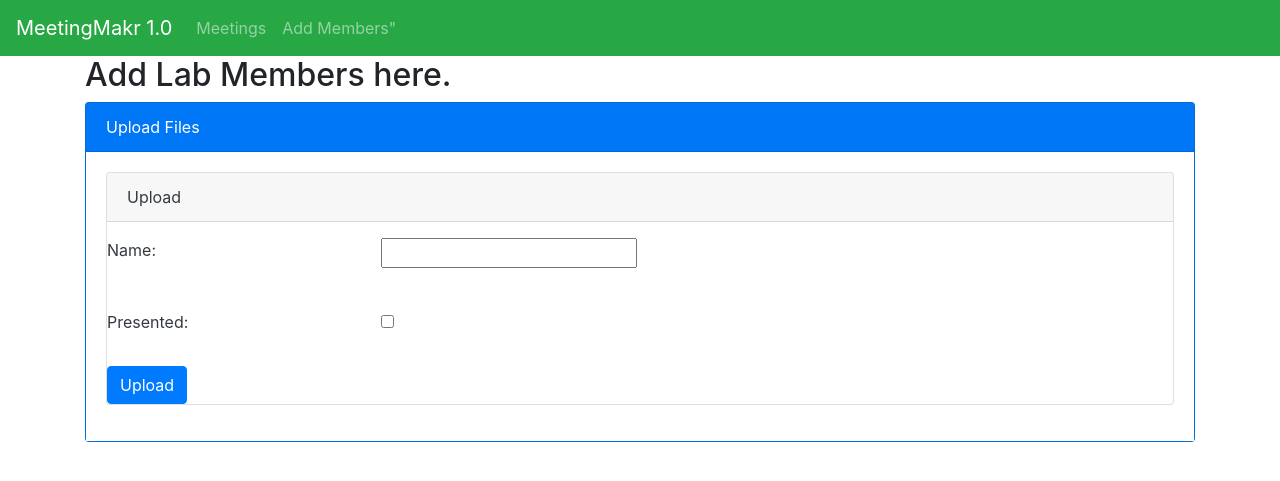
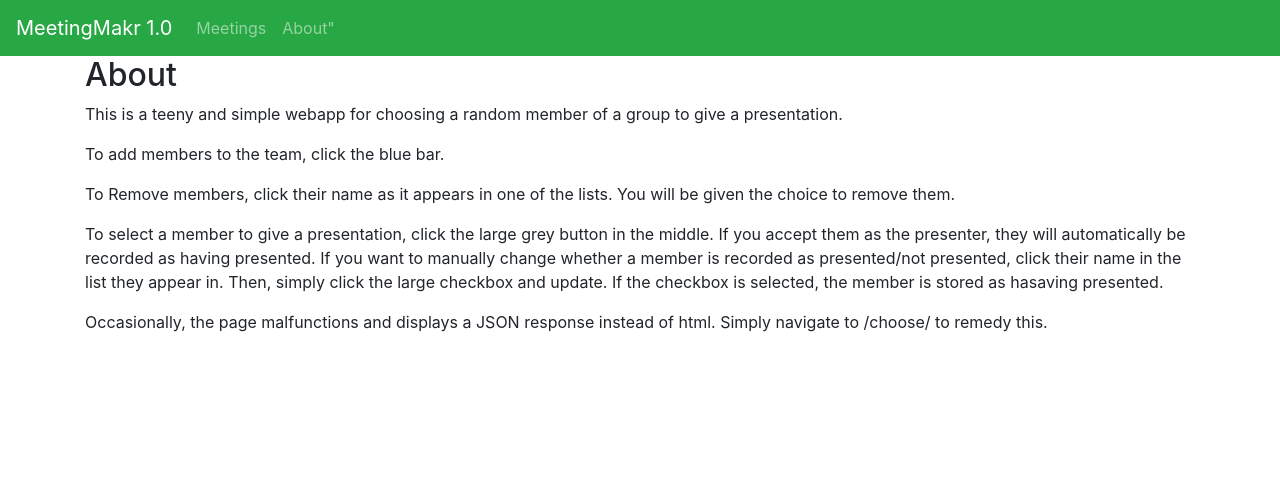
Before and after one commit to alexmanuele/MeetingMakr, a Django app: page /choose/create/ in a window 1280 px wide. Shown: the top 481 px of the page. Run offline with Django 3.2, Linux system fonts and the light colour scheme; some libraries are stand-ins or nearby versions.

Commit message:
Major revisions since last commit. Full CRUD now in place.

```diff
--- a/choose/templates/create.html
+++ b/choose/templates/create.html
@@ -1,34 +1,20 @@
 {% extends 'base.html' %}
 
 {% block body %}
-<h2>Add Lab Members here.</h2>
-<div class="card text-white bg-primary mb-3">
-  <div class="card-header">
-    <div class="card-title mb-0">Upload Files</div>
-  </div>
-  <div class="card-body text-dark bg-white">
-    <div class="formsets default-padding card bg-default mb-3">
-      <div class="card-header">
-        <div class="card-title mb-0"><span>Upload</span>
-        </div>
-      </div>
-    <form action="/choose/create/" method="post">
-    {% csrf_token %}
-    {% for field in form %}
-    <div class="row form-group pt-3">
-      <label class="control-label col-md-3 required">{{ field.label_tag }}</label>
-      <div class="field col-md-7">
-        {{ field }}
-      </div>
-    </div>
-    {% endfor %}
-    <button type="submit" class="btn btn-primary">Upload</button>
-    </form>
-  </div>
+<h2>About</h2>
+<div>
+  <p> This is a teeny and simple webapp for choosing a random member of a group to
+      give a presentation. </p>
+  <p> To add members to the team, click the blue bar. </p>
+  <p> To Remove members, click their name as it appears in one of the lists. You
+    will be given the choice to remove them. </p>
+  <p> To select a member to give a presentation, click the large grey button in
+    the middle. If you accept them as the presenter, they will automatically be
+    recorded as having presented. If you want to manually change whether a member
+    is recorded as presented/not presented, click their name in the list they
+    appear in. Then, simply click the large checkbox and update. If the checkbox
+    is selected, the member is stored as hasaving presented.</p>
+  <p> Occasionally, the page malfunctions and displays a JSON response instead
+     of html. Simply navigate to /choose/ to remedy this.</p>
 </div>
-</div>
-
-{% if added %}
-  <br><p>Added {{ added }} successfully.
-{% endif %}
 {% endblock %}
--- a/choose/templates/header.html
+++ b/choose/templates/header.html
@@ -12,7 +12,7 @@
         <a class="nav-link" href="/choose/">Meetings</a>
       </li>
       <li id="addmembers" class="nav-item">
-        <a class="nav-link" href="/choose/create">Add Members"</a>
+        <a class="nav-link" href="/choose/create">About"</a>
       </li>
     </ul>
   </div>
--- a/choose/templates/partial_person_create.html
+++ b/choose/templates/partial_person_create.html
@@ -11,6 +11,6 @@
   </div>
   <div class="modal-footer">
     <button type="button" class="btn btn-default" data-dismiss="modal">Close</button>
-    <button type="submit" class="btn btn-primary">Add member</button>
+  <button type="submit" class="js-form-submit btn btn-primary">Add Member</button>
   </div>
 </form>
--- a/choose/templates/partial_person_update.html
+++ b/choose/templates/partial_person_update.html
@@ -11,6 +11,7 @@
   </div>
   <div class="modal-footer">
     <button type="button" class="btn btn-default" data-dismiss="modal">Close</button>
-    <button type="submit" class="js-update-person-form btn btn-primary">Update Person</button>
+    <a  href="{% url 'person_delete' form.instance.pk %}" type="button" class="btn btn-danger js-delete-person">Delete Member</a>
+    <button type="submit" class="js-form-submit btn btn-primary">Update Person</button>
   </div>
 </form>
--- a/choose/urls.py
+++ b/choose/urls.py
@@ -6,6 +6,8 @@ urlpatterns = [
     path('', views.MeetingMaker.as_view(), name='index'),
     path('create/', views.CreatePerson.as_view(), name='create'),
     path('select/', views.select, name="select"),
+    path('personcreate/', views.person_create, name='person_create'),
     re_path(r'^(?P<pk>\d+)/update/$', views.person_update, name='person_update'),
-    re_path(r'^(?P<pk>\d+)/present/$', views.person_present, name='person_present')
+    re_path(r'^(?P<pk>\d+)/present/$', views.person_present, name='person_present'),
+    re_path(r'^(?P<pk>\d+)/delete/$', views.person_delete, name='person_delete'),
 ]
--- a/choose/views.py
+++ b/choose/views.py
@@ -80,6 +80,27 @@ def person_present(request, pk):
     done = Person.objects.filter(presented=True)
     return render(request, "meetings.html", context={'potential': togo, 'done': done})
 
+def person_create(request):
+    if request.method == "POST":
+        form = NewPersonForm(request.POST)
+    else:
+        form = NewPersonForm()
+    return save_person_form(request, form, 'partial_person_create.html')
+
+def person_delete(request, pk):
+    person = get_object_or_404(Person, pk=pk)
+    data = dict()
+#    if request.method == 'POST':
+    person.delete()
+    data['form_is_valid'] = True
+    togo = Person.objects.filter(presented=False)
+    done = Person.objects.filter(presented=True)
+    data['html_person_list'] = render_to_string('partial_person_list.html',
+                                        {'potential': togo, 'done': done})
+    return render(request, 'meetings.html',  context={'potential': togo, 'done': done})
+
+
+
 class MeetingMaker(TemplateView):
     template_name="meetings.html"
     choice = None
@@ -87,42 +108,3 @@ class MeetingMaker(TemplateView):
         togo = Person.objects.filter(presented=False)
         done = Person.objects.filter(presented=True)
         return render(self.request, self.template_name, context={'potential': togo, 'done': done})
-
-"""
-    def get(self, request):
-        togo = Person.objects.filter(presented=False)
-        done = Person.objects.filter(presented=True)
-        #self.refresh_qs()
-        return render(self.request, self.template_name, context={'potential': togo, 'done': done})
-
-    def post(self, request):
-        if 'generate' in request.POST:
-            togo = Person.objects.filter(presented=False)
-            self.choice = self.choose_presenter(togo)
-            print("Modal: ", self.choice)
-            return render(self.request, self.template_name, context={'newperson': self.choice})
-        elif 'yes' in request.POST:
-            print("After yes: ", self.choice)
-            if self.choice:
-                self.choice.presented=True
-                self.choice.save()
-            print(self.choice, " saved")
-            return redirect('index')
-        elif 'no' in request.POST:
-            return redirect('index')
-
-    def choose_presenter(self, qs):
-        if qs:
-            return random.choice(qs)
-
-
-    def refresh_qs(self):
-        self.togo = Person.objects.filter(presented=False)
-        self.done = Person.objects.filter(presented=True)
-        self.choose = list(self.togo)
-        if self.choose:
-            self.choice = random.choice(self.choose)
-            print("refresh: ", self.choice)
-        else:
-            self.choose = "No one!"
-"""
```
Also changed, not shown: choose/static/choose/js/choose.js (+19 -2 lines), choose/templates/partial_person_list.html (+6 -5 lines).
